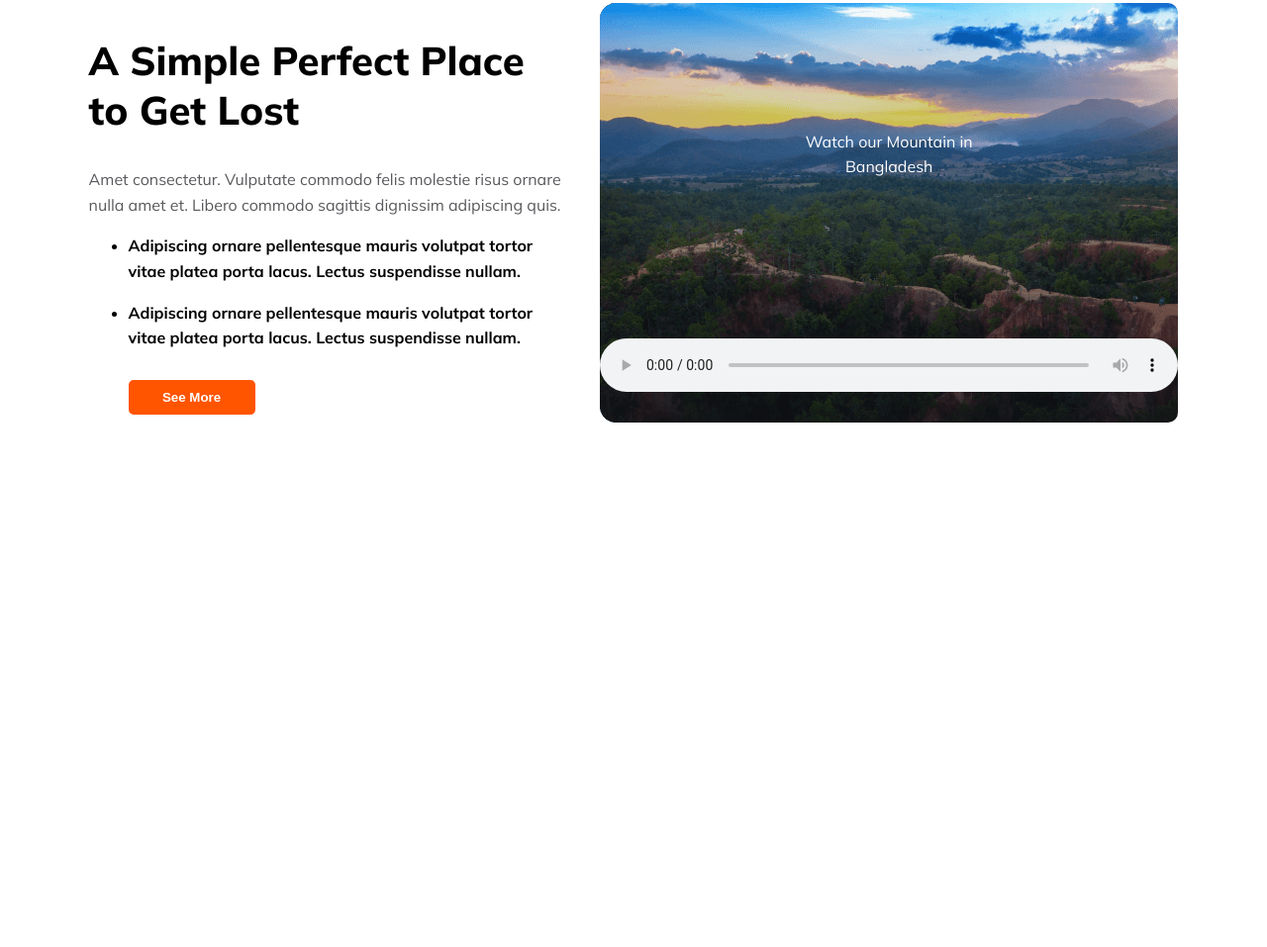
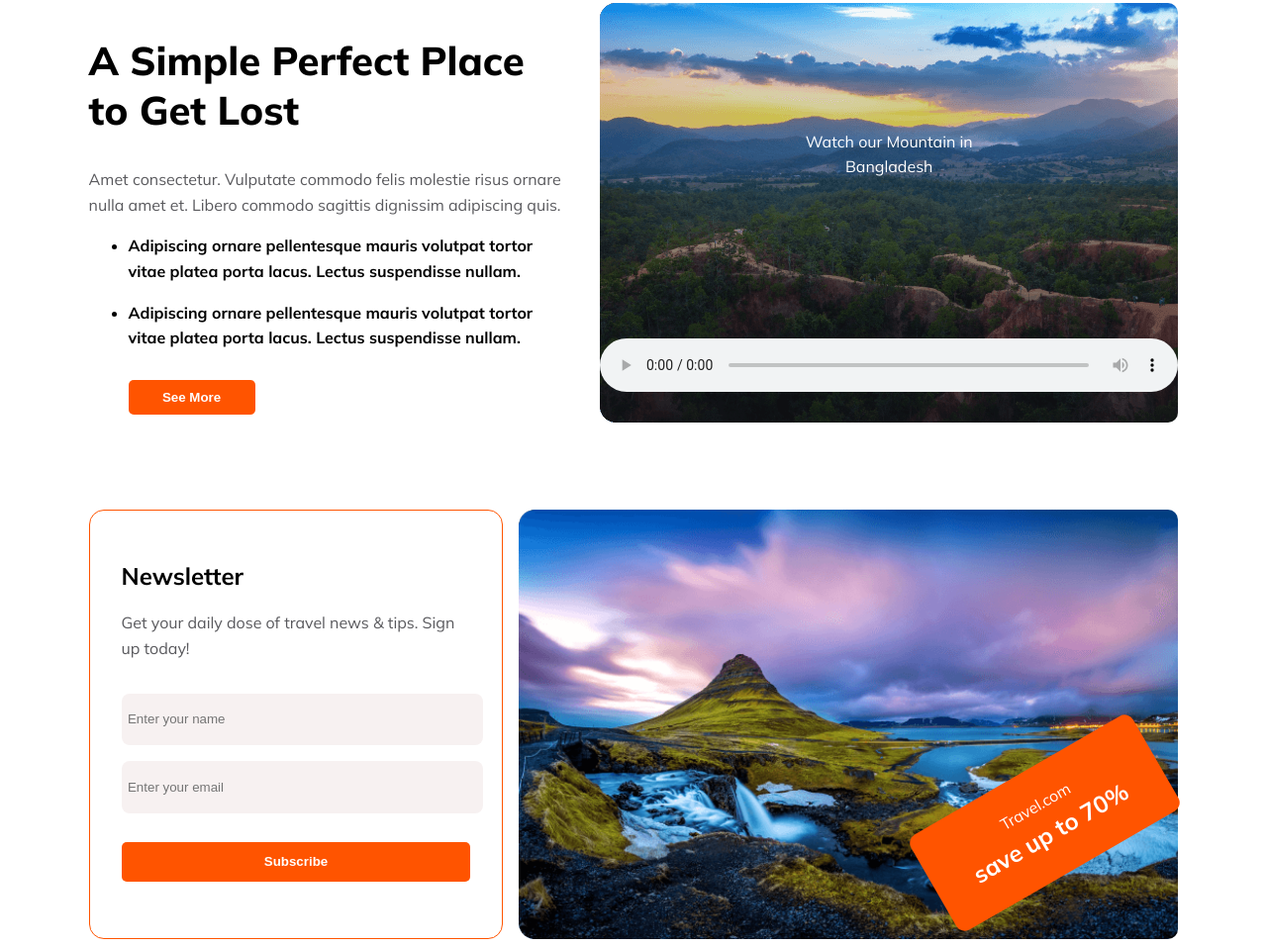
Before and after one commit to Rezaul1830187/AhadTravel, a plain HTML site: page index.html in a window 1280 px wide. Shown: the part 5243-6200 px from the top of the page at 99% size. Before the commit the page ends 5686 px from the top, so only its background shows below. Drawn offline with Linux system fonts and the light colour scheme.

Commit message:
last of main done

```diff
--- a/index.html
+++ b/index.html
@@ -13,6 +13,7 @@
     <link rel="stylesheet" href="choose.css">
     <link rel="stylesheet" href="Discounts.css">
     <link rel="stylesheet" href="Bangladesh.css">
+    <link rel="stylesheet" href="newsletter.css">
 </head>
 <body>
     <header class="header">
@@ -232,6 +233,23 @@
 
 
         </section>
+        <section class="Newsletter">
+            <div class="text3">
+                <h2>Newsletter</h2>
+                <p>Get your daily dose of travel news & tips. Sign <br> up today! </p>
+                <input type="text" placeholder="Enter your name">
+                <input type="text" placeholder="Enter your email">
+                <button>Subscribe</button>
+            </div>
+                <!-- <p></p> -->
+            <div class="rotate">
+                <div class="rotate1">
+                    <p>Travel.com</p>
+                    <h2>save up to 70%</h2>
+                </div>
+            </div>
+        </section>
+
 
     </main>
     <footer>
--- /dev/null
+++ b/newsletter.css
@@ -0,0 +1,73 @@
+.Newsletter {
+    display: flex;
+    justify-content: space-between;
+    margin-top: 5rem;
+}
+
+.rotate {
+    background-image: url(Images/Rectangle\ 8\ \(1\).png);
+    background-repeat: no-repeat;
+    background-size: cover;
+    width: 60%;
+    height: 424px;
+    border-radius: 10px;
+    padding: 5px;
+
+}
+
+.rotate1 {
+    color: white;
+    background: #FF5400;
+    text-align: center;
+    border-radius: 10px;
+    width: 15rem;
+    padding: .6rem;
+    margin-top: 16rem;
+    transform: rotate(-30deg);
+    margin-left: 31vw;
+}
+
+.rotate1 h2 {
+    margin-top: -10px;
+}
+
+.text3 {
+    border: 1px solid #FF5400;
+    border-radius: 15px;
+    width: 35%;
+    padding: 2rem;
+    margin-right: 1rem;
+}
+
+.text3 p{
+    color: rgba(19, 19, 24, 0.70);
+    font-size: 1rem;
+    font-style: normal;
+    font-weight: 400;
+    line-height: 2vw;
+}
+
+.text3 input {
+    width: 100%;
+    border: none;
+    height: 2.5rem;
+    background-color: rgb(247, 241, 241);
+    margin-top: 1rem;
+    padding: .4rem;
+    border-radius: .5rem;
+}
+.text3 button {
+    border-radius: 5px;
+    background: #FF5400;
+    color: #FFF;
+    /* font-size: 1.5rem; */
+    font-style: normal;
+    font-weight: 700;
+    line-height: normal;
+    text-align: center;
+    width: 100%;
+    height: 2.5rem;
+    border: none;
+    padding: 10px;
+    margin-top: 1.8rem;
+}
```
